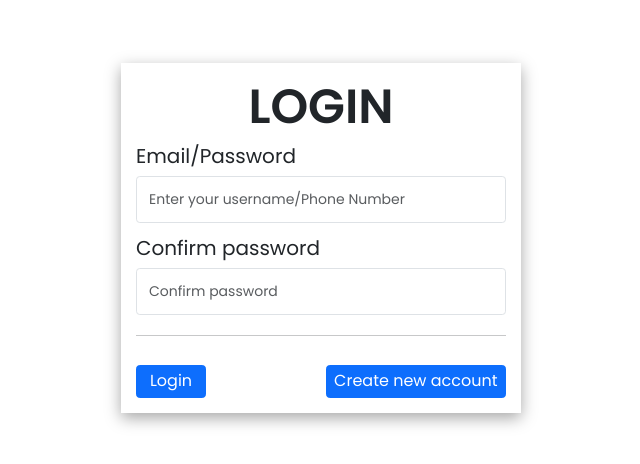
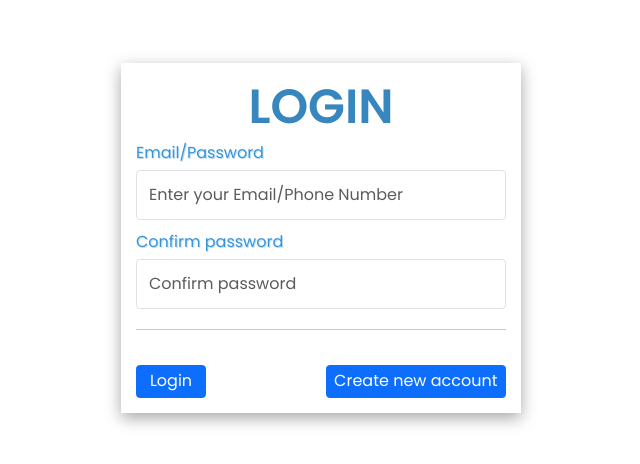
Before and after one commit to phaothu2002x/Graduate-project-FE, a React (Create React App) app: page /login in a window 1280 px wide. Shown: the part 162-626 px from the top of the page, without its empty margins (319-959 px from the left). Built offline with nearby package versions, Linux system fonts and the light colour scheme.

Commit message:
handle login data => push to backend

```diff
--- a/src/pages/Login/Login.module.scss
+++ b/src/pages/Login/Login.module.scss
@@ -16,6 +16,18 @@
         text-align: center;
         font-weight: 600;
         font-size: 4.8rem;
+        color: #3786be;
+    }
+
+    .title {
+        font-size: 1.6rem;
+        color: #3795d7;
+        text-shadow: 1px 1px #3794d74c;
+    }
+
+    .password-input,
+    .email-input {
+        font-size: 1.6rem;
     }
 
     label {
--- a/src/pages/Login/login.js
+++ b/src/pages/Login/login.js
@@ -1,31 +1,88 @@
 import classNames from 'classnames/bind';
 import styles from './Login.module.scss';
 import { Link } from 'react-router-dom';
+import { useState } from 'react';
+import { toast } from 'react-toastify';
+import { LoginUser } from '~/services/userService';
 
 const cx = classNames.bind(styles);
 
 const Login = (props) => {
+    const [valueLogin, setValueLogin] = useState('');
+    const [password, setPassword] = useState('');
+
+    const defaultValidInput = {
+        valueLogin: true,
+        password: true,
+    };
+    const [objValidInput, setObjValidInput] = useState(defaultValidInput);
+
+    //validate
+    const isValidate = () => {
+        if (!valueLogin) {
+            toast.error(<h3>Email/Phone is required</h3>);
+            setObjValidInput({ ...defaultValidInput, valueLogin: false });
+            return false;
+        }
+        if (!password) {
+            toast.error(<h3>Password is required</h3>);
+            setObjValidInput({ ...defaultValidInput, password: false });
+            return false;
+        }
+        return true;
+    };
+
+    const handleLogin = async () => {
+        setObjValidInput(defaultValidInput);
+        let check = isValidate();
+        if (check) {
+            toast.success(<h3>Check validate success</h3>);
+        }
+        //call api => truyen data xuong backend
+        await LoginUser(valueLogin, password);
+    };
+
     return (
         <div className={cx('wrapper')}>
             <div className={cx('container')}>
                 <div className={cx('content-right', 'col-4', 'p-4', 'd-flex', 'flex-column')}>
                     <h1 className={cx('heading')}>LOGIN</h1>
                     <div className={cx('col-12', 'mb-3')}>
-                        <label htmlFor="email" className={cx('form-label')}>
+                        <label htmlFor="email" className={cx('form-label', 'title')}>
                             Email/Password
                         </label>
-                        <input type="text" className={cx('form-control')} id="email" placeholder="Enter your username/Phone Number" />
+                        <input
+                            type="text"
+                            className={
+                                objValidInput.valueLogin ? cx('form-control', 'email-input') : cx('form-control is-invalid', 'email-input')
+                            }
+                            id="email"
+                            placeholder="Enter your Email/Phone Number"
+                            value={valueLogin}
+                            onChange={(e) => setValueLogin(e.target.value)}
+                        />
                     </div>
                     <div className={cx('col-12', 'mb-3')}>
-                        <label htmlFor="confirmPass" className={cx('form-label')}>
+                        <label htmlFor="confirmPass" className={cx('form-label', 'title')}>
                             Confirm password
                         </label>
-                        <input type="password" className={cx('form-control')} id="confirmPass" placeholder="Confirm password" />
+                        <input
+                            type="password"
+                            className={
+                                objValidInput.password
+                                    ? cx('form-control', 'password-input')
+                                    : cx('form-control is-invalid', 'password-input')
+                            }
+                            id="confirmPass"
+                            placeholder="Confirm password"
+                            value={password}
+                            onChange={(e) => setPassword(e.target.value)}
+                        />
                     </div>
                     <hr />
                     <div className="flex-grow-1"></div>
                     <div className={cx('action-btn')}>
-                        <Link to="/login" className={cx('btn', 'btn-primary')}>
+                        <Link to="/login" className={cx('btn', 'btn-primary')} onClick={() => handleLogin()}>
                             Login
                         </Link>
                         <Link to="/register" className={cx('btn', 'btn-primary')}>
--- a/src/services/userService.js
+++ b/src/services/userService.js
@@ -4,4 +4,8 @@ const registerNewUser = (email, phone, username, password, confirmPass) => {
     return axios.post('http://localhost:8081/api/register', { email, phone, username, password, confirmPass });
 };
 
-export { registerNewUser };
+const LoginUser = (valueLogin, password) => {
+    return axios.post('http://localhost:8081/api/login', { valueLogin, password });
+};
+
+export { registerNewUser, LoginUser };
```
